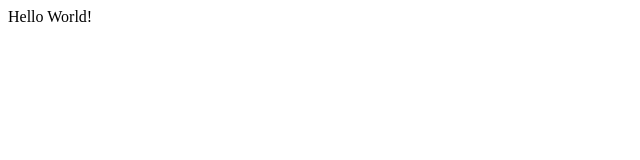
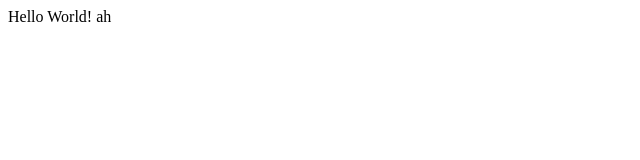
Before and after one commit to russellday05/russellday05.github.io, a plain HTML site: page index.html in a window 1280 px wide. Shown: the full height of the page, 0-640 px from the left. Drawn offline with Linux system fonts and the light colour scheme.

Commit message:
Update index.html

```diff
--- a/index.html
+++ b/index.html
@@ -1,5 +1,5 @@
 <html>
     <body>
-        Hello World!
+        Hello World! ah
     </body>
 </html>
```
